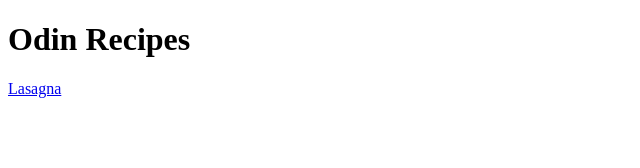
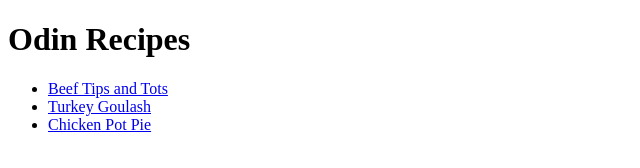
Before and after one commit to allan-yego/odin-recipes, a plain HTML site: page index.html in a window 1280 px wide. Shown: the whole page, without its empty margins (0-640 px from the left). Drawn offline with Linux system fonts and the light colour scheme.

Commit message:
Add page links to index.html

```diff
--- a/index.html
+++ b/index.html
@@ -7,6 +7,17 @@
 </head>
 <body>
     <h1>Odin Recipes</h1>
-    <a href="recipes/tipstots.html">Lasagna</a>
+    <ul>
+        <li>
+            <a href="recipes/tipstots.html">Beef Tips and Tots
+            </a>
+        </li>
+        <li>
+            <a href="recipes/goulash.html">Turkey Goulash</a>
+        </li>
+        <li>
+            <a href="recipes/potpie.html">Chicken Pot Pie</a>
+        </li>
+    </ul>
 </body>
 </html>
```
